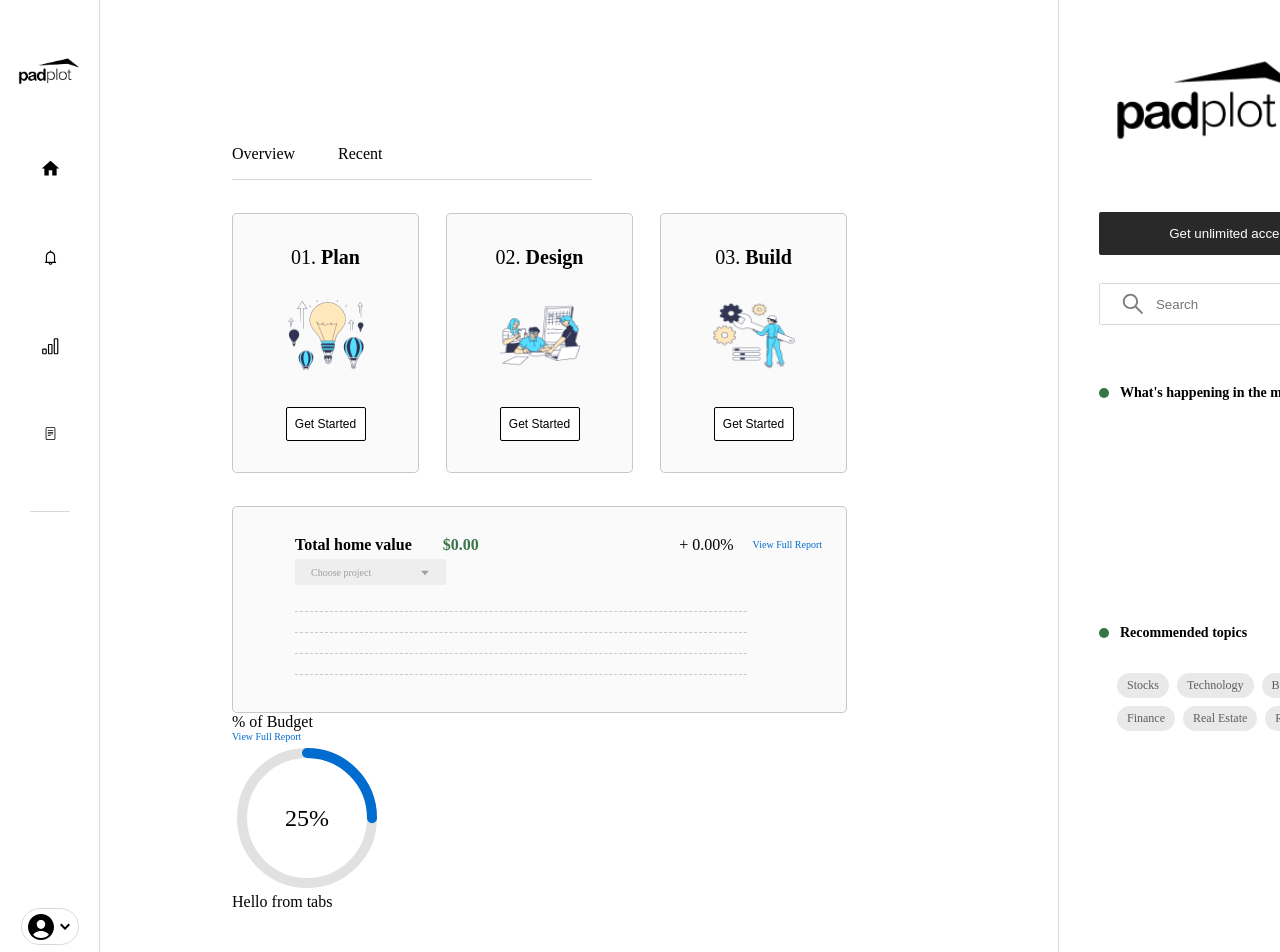
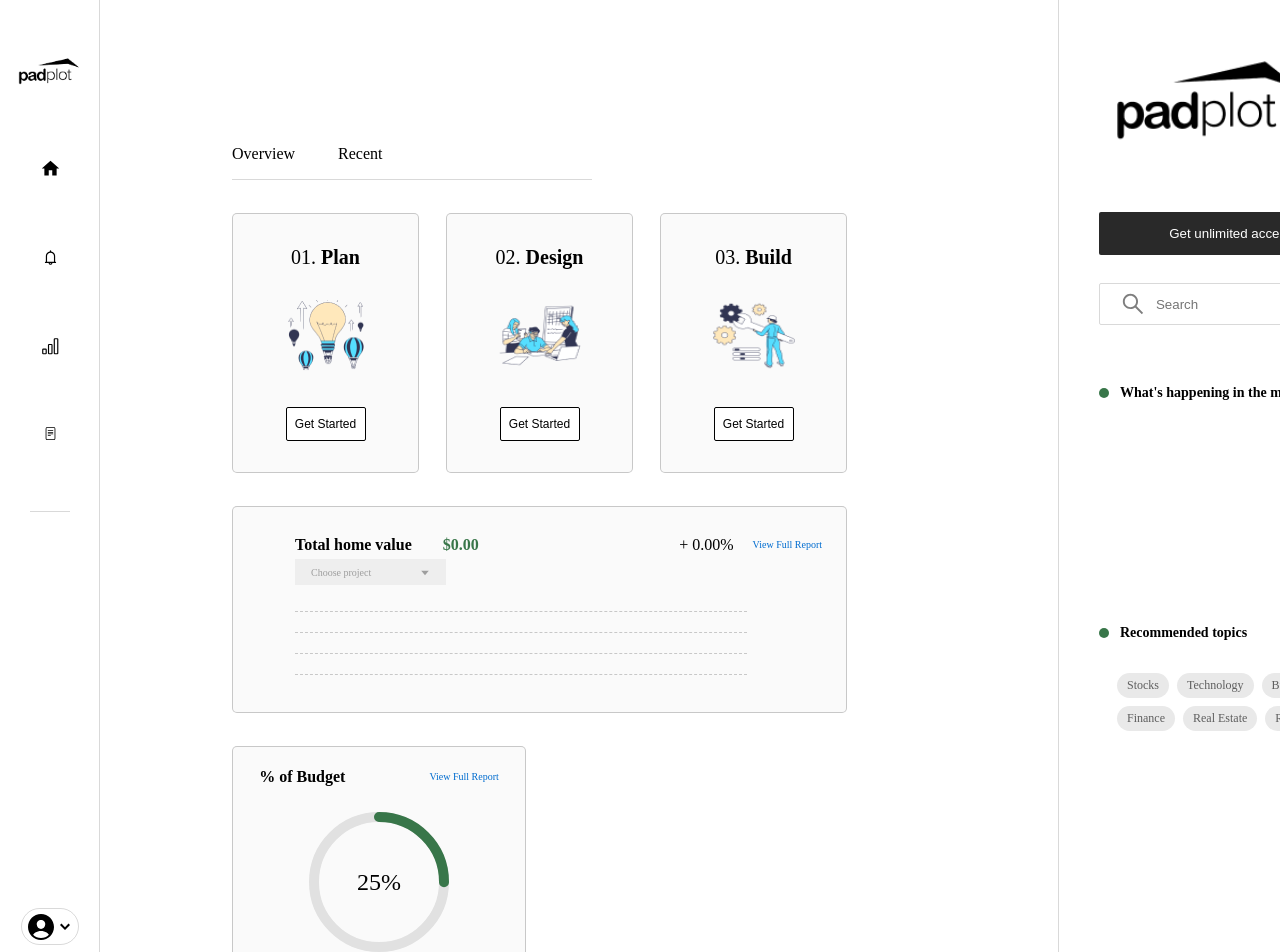
Before and after one commit to tkg808/padplot, a React (Create React App) app: page / in a window 1280 px wide. Shown: the top 952 px of the page. Built offline with nearby package versions, Linux system fonts and the light colour scheme.

Commit message:
Add style to home budget

```diff
--- a/src/components/homePage/HomePage.css
+++ b/src/components/homePage/HomePage.css
@@ -30,6 +30,7 @@ div.home-page-report-container
   width: 615px;
   height: 207px;
   padding: 27px 24px 0 62px;
+  margin-bottom: 33px;
   background-color: #FAFAFA;
   border: 1px solid rgba(0, 0, 0, 0.2);
   border-radius: 5px;
@@ -101,3 +102,32 @@ div.home-page-report-info
   height: 21px;
   border-bottom: 1px dashed rgba(0, 0, 0, 0.2);
 }
+
+div.home-page-budget-container
+{
+  width: 294px;
+  height: 233px;
+  background-color: #FAFAFA;
+  border: 1px solid rgba(0, 0, 0, 0.2);
+  border-radius: 5px;
+  display: flex;
+  flex-direction: column;
+  justify-content: space-evenly;
+  align-items: center;
+}
+
+div.home-page-budget-header-container
+{
+  width: 100%;
+  /* margin: 14px 23px 0 19px; */
+  display: flex;
+  justify-content: center;
+  align-items: center;
+  gap: 84px;
+}
+
+div.home-page-budget-title-container
+{
+  font-size: 16px;
+  font-weight: 700;
+}
--- a/src/components/homePage/circleProgressBar/CircleProgressBar.js
+++ b/src/components/homePage/circleProgressBar/CircleProgressBar.js
@@ -8,7 +8,7 @@ export default function CircleProgressBar(props)
     trackWidth = 10,
     trackColor = "#E1E1E1",
     indicatorWidth = 10,
-    indicatorColor = "#006CCF",
+    indicatorColor = "#387649",
     indicatorCap = "round",
     label = `${progress}%`,
   } = props
```
